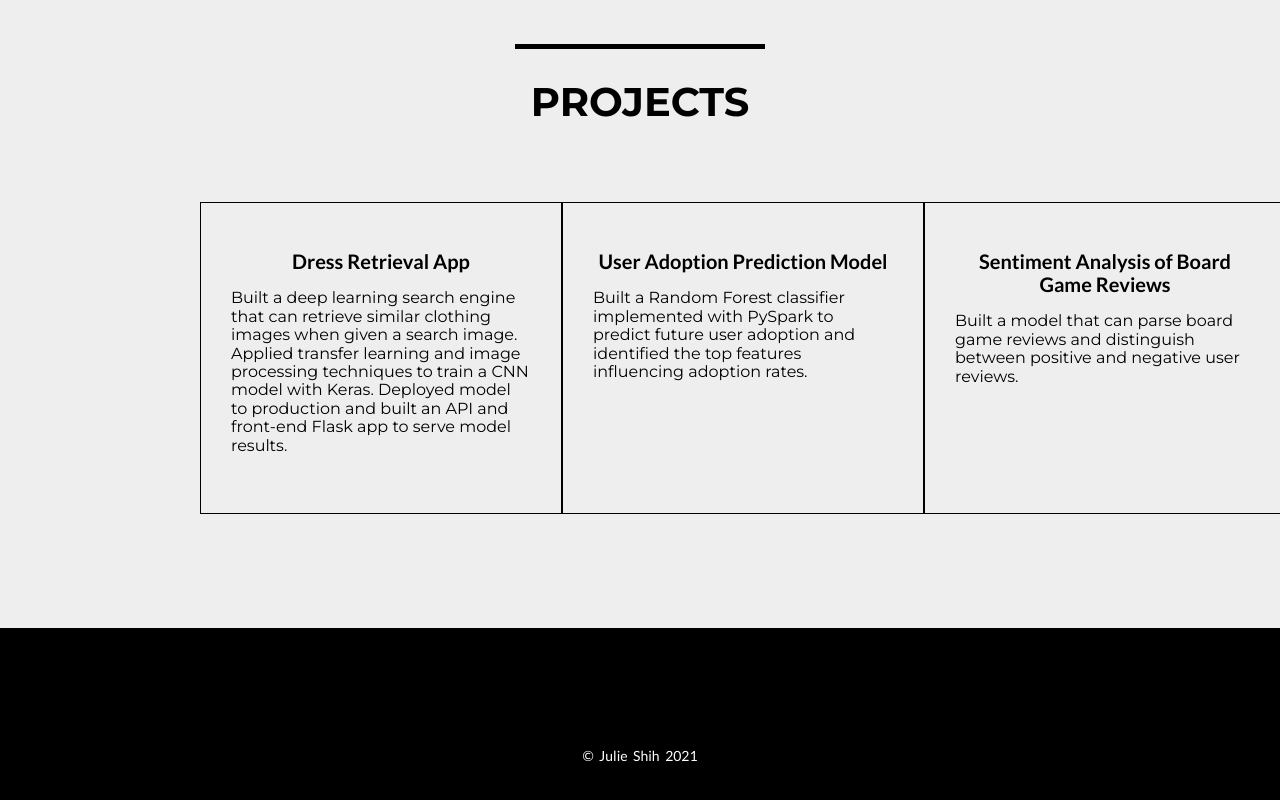
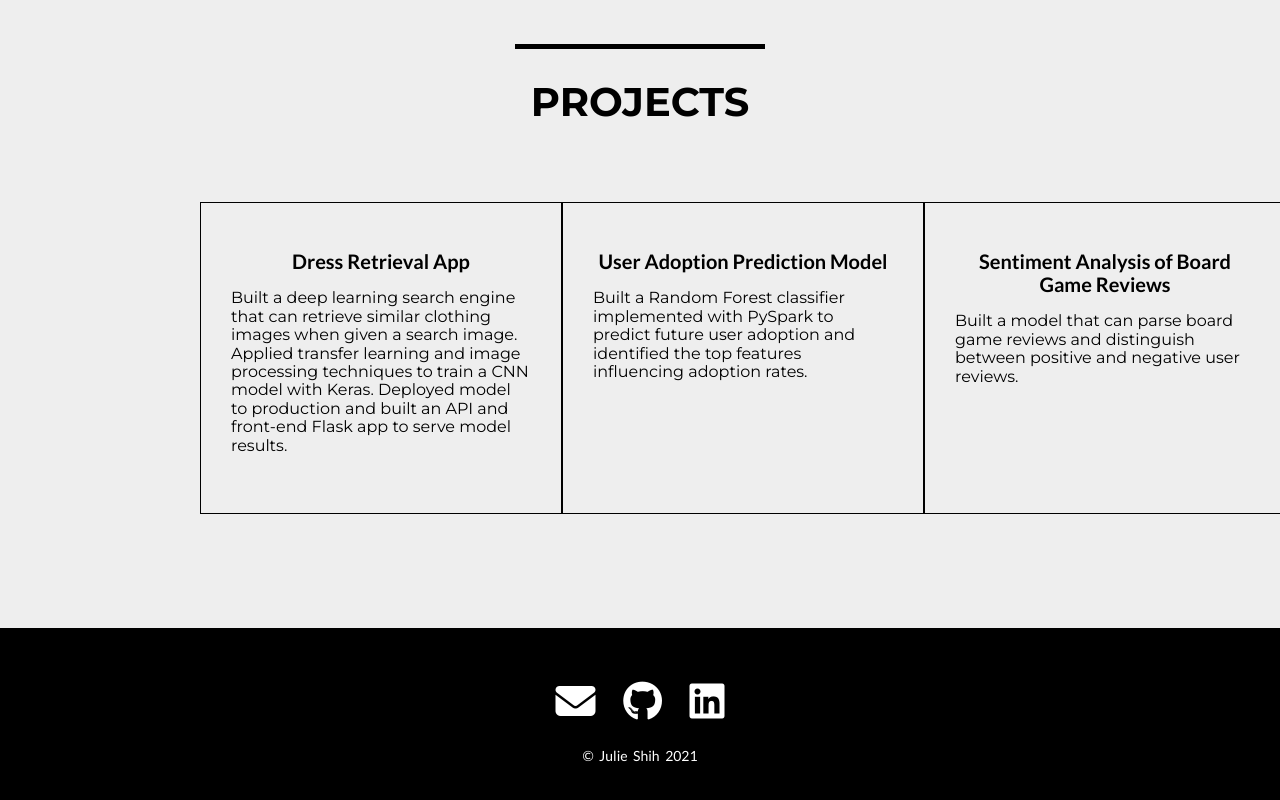
Before and after one commit to jushih/website, a plain HTML site: page index.html in a window 1280 px wide. Shown: the part 678-1478 px from the top of the page. Drawn offline with nearby package versions, Linux system fonts and the light colour scheme; some icons are missing.

Commit message:
Link fontawesome

```diff
--- a/index.html
+++ b/index.html
@@ -8,7 +8,8 @@
   <link href="style.css" rel="stylesheet" type="text/css" />
 
   <!-- import custom icons -->
-    <link rel="stylesheet" href="https://maxcdn.bootstrapcdn.com/font-awesome/4.4.0/css/font-awesome.min.css">
+  <link href="//netdna.bootstrapcdn.com/twitter-bootstrap/2.3.2/css/bootstrap-combined.no-icons.min.css" rel="stylesheet">
+  <link href="//netdna.bootstrapcdn.com/font-awesome/3.2.1/css/font-awesome.css" rel="stylesheet">
 
   <!-- import custom fonts -->
   <link href="https://fonts.googleapis.com/css?family=Lato:400,700" rel="stylesheet" type="text/css">
```
